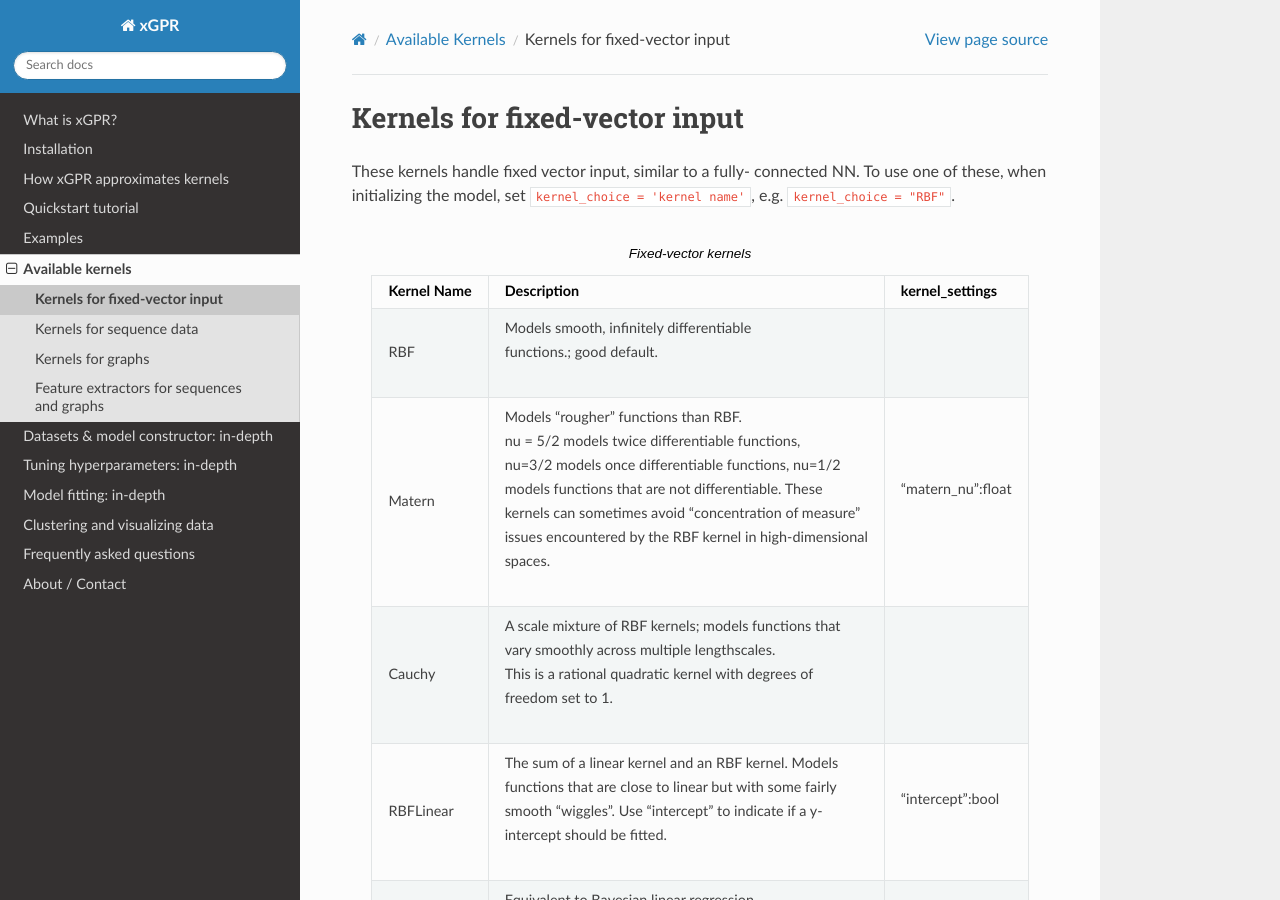
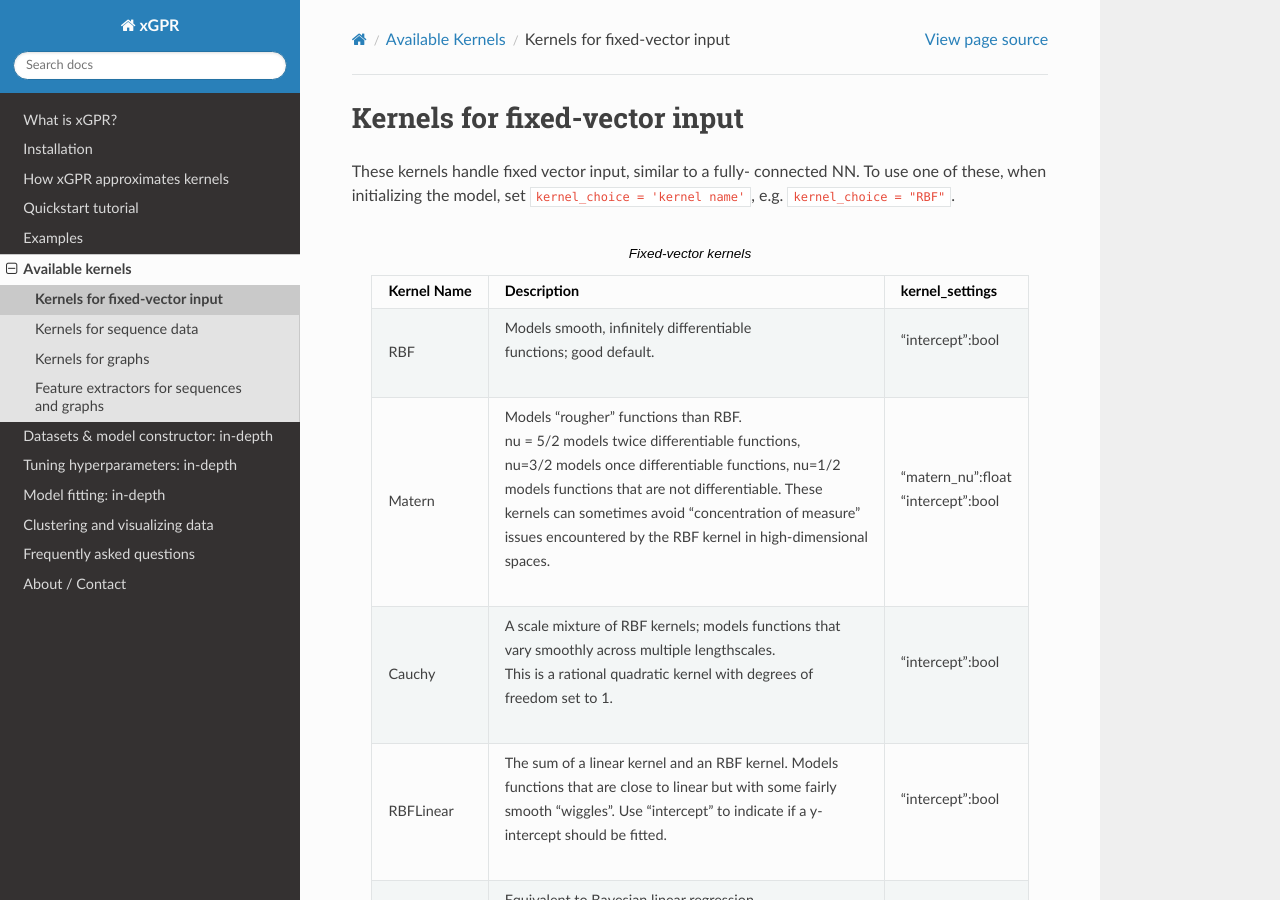
Before and after one commit to jlparkI/xGPR, a Sphinx documentation site: the page built from docs/kernel_info/fixed_vec_kernels.rst, in a window 1280 px wide and 900 px high. Built offline with Sphinx 7.4.7 and the Read the Docs theme 2.0.0, drawn with Linux system fonts in a browser that asks for light colours.

Commit message:
Added the intercept option to all convolution kernels. Setting up for next release.

```diff
--- a/docs/kernel_info/fixed_vec_kernels.rst
+++ b/docs/kernel_info/fixed_vec_kernels.rst
@@ -16,8 +16,8 @@ model, set ``kernel_choice = 'kernel name'``, e.g.
      - kernel_settings
    * - RBF
      - | Models smooth, infinitely differentiable
-       | functions.; good default.
-     - |
+       | functions; good default.
+     - | "intercept":bool
    * - Matern
      - | Models "rougher" functions than RBF.
        | nu = 5/2 models twice differentiable functions,
@@ -27,12 +27,13 @@ model, set ``kernel_choice = 'kernel name'``, e.g.
        | issues encountered by the RBF kernel in high-dimensional
        | spaces.
      - | "matern_nu":float
+       | "intercept":bool
    * - Cauchy
      - | A scale mixture of RBF kernels; models functions that
        | vary smoothly across multiple lengthscales.
        | This is a rational quadratic kernel with degrees of
        | freedom set to 1.
-     - |
+     - | "intercept":bool
    * - RBFLinear
      - | The sum of a linear kernel and an RBF kernel. Models
        | functions that are close to linear but with some fairly
--- a/docs/kernel_info/graph_kernels.rst
+++ b/docs/kernel_info/graph_kernels.rst
@@ -21,6 +21,7 @@ model, set ``kernel_choice = 'kernel name'``, e.g.
      - | "averaging": str
        | One of 'none', 'sqrt', 'full'. See
        | below.
+       | "intercept":bool
    * - GraphMatern
      - | Compares graphs by averaging over
        | a Matern kernel applied pairwise to
@@ -30,6 +31,7 @@ model, set ``kernel_choice = 'kernel name'``, e.g.
        | One of 'none', 'sqrt', 'full'. See
        | below.
        | "matern_nu":float
+       | "intercept":bool
    * - GraphCauchy
      - | Compares graphs by averaging over
        | a Cauchy kernel applied pairwise to
@@ -38,6 +40,7 @@ model, set ``kernel_choice = 'kernel name'``, e.g.
      - | "averaging": str
        | One of 'none', 'sqrt', 'full'. See
        | below.
+       | "intercept":bool
 
 Consider a graph where each node has an associated
 set of features. GraphRBF compares two graphs A and B by
--- a/docs/kernel_info/sequence_kernels.rst
+++ b/docs/kernel_info/sequence_kernels.rst
@@ -28,6 +28,7 @@ may in some cases be beneficial.
      - | "conv_width":int
        | "averaging": str One of 'none', 'sqrt',
        | 'full'. See below.
+       | "intercept":bool
    * - Conv1dMatern
      - | Compares sequences by averaging over
        | a Matern kernel applied pairwise to
@@ -36,6 +37,8 @@ may in some cases be beneficial.
      - | "conv_width":int
        | "averaging": str One of 'none', 'sqrt',
        | 'full'. See below.
+       | "intercept":bool
+       | "matern_nu":float
    * - Conv1dCauchy
      - | Compares sequences by averaging over
        | a Cauchy kernel applied pairwise to
@@ -44,6 +47,7 @@ may in some cases be beneficial.
      - | "conv_width":int
        | "averaging": str One of 'none', 'sqrt',
        | 'full'. See below.
+       | "intercept":bool
 
 
 If we have a sequence (or time series) of length N and k = conv_width,
--- a/xGPR/__init__.py
+++ b/xGPR/__init__.py
@@ -1,6 +1,6 @@
 #Version number. Updated if generating a new release.
 #Otherwise, do not change.
-__version__ = "0.3.1"
+__version__ = "0.3.2"
 
 #Key imports.
 from .xgp_regression import xGPRegression
```
Also changed, not shown: 5 other files.
